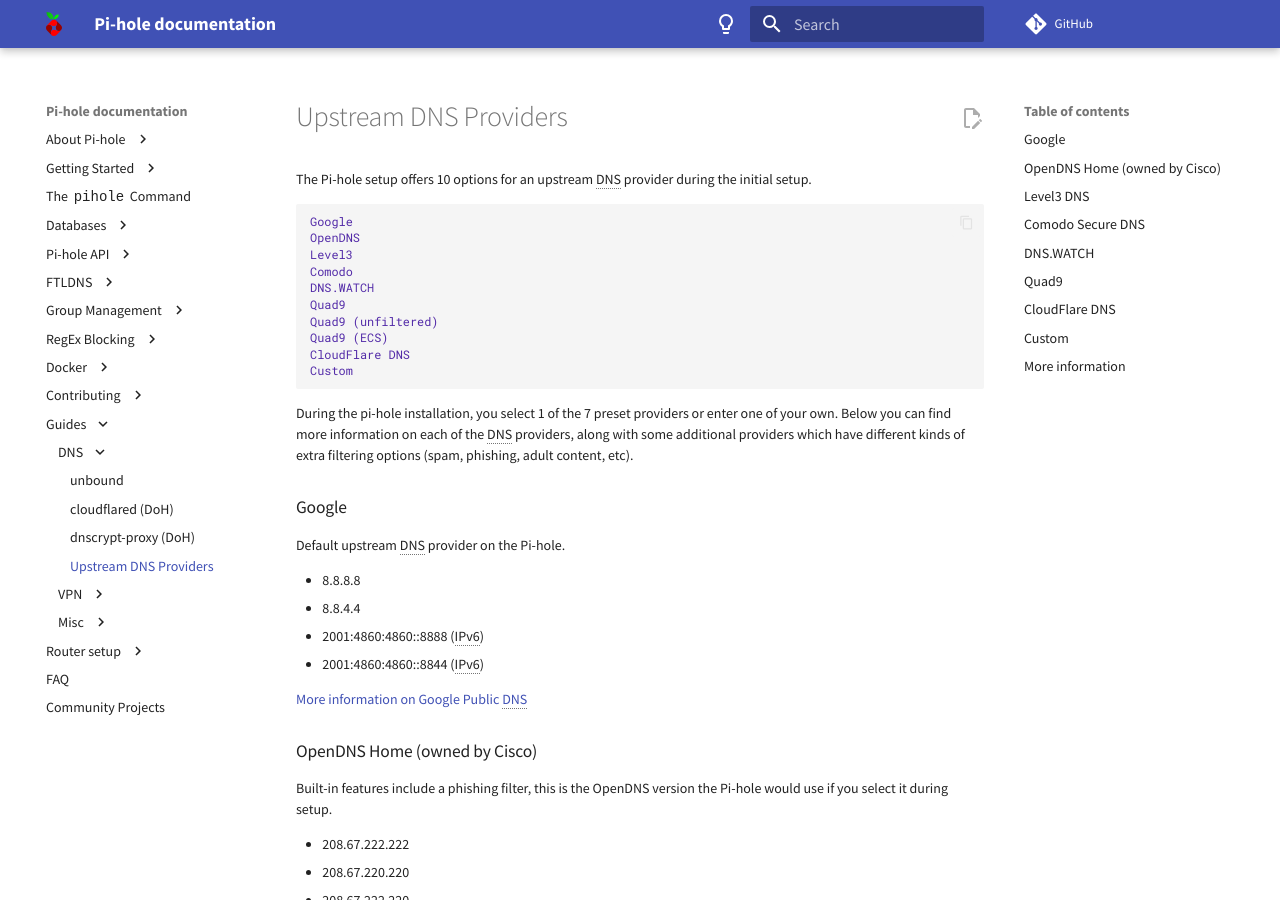
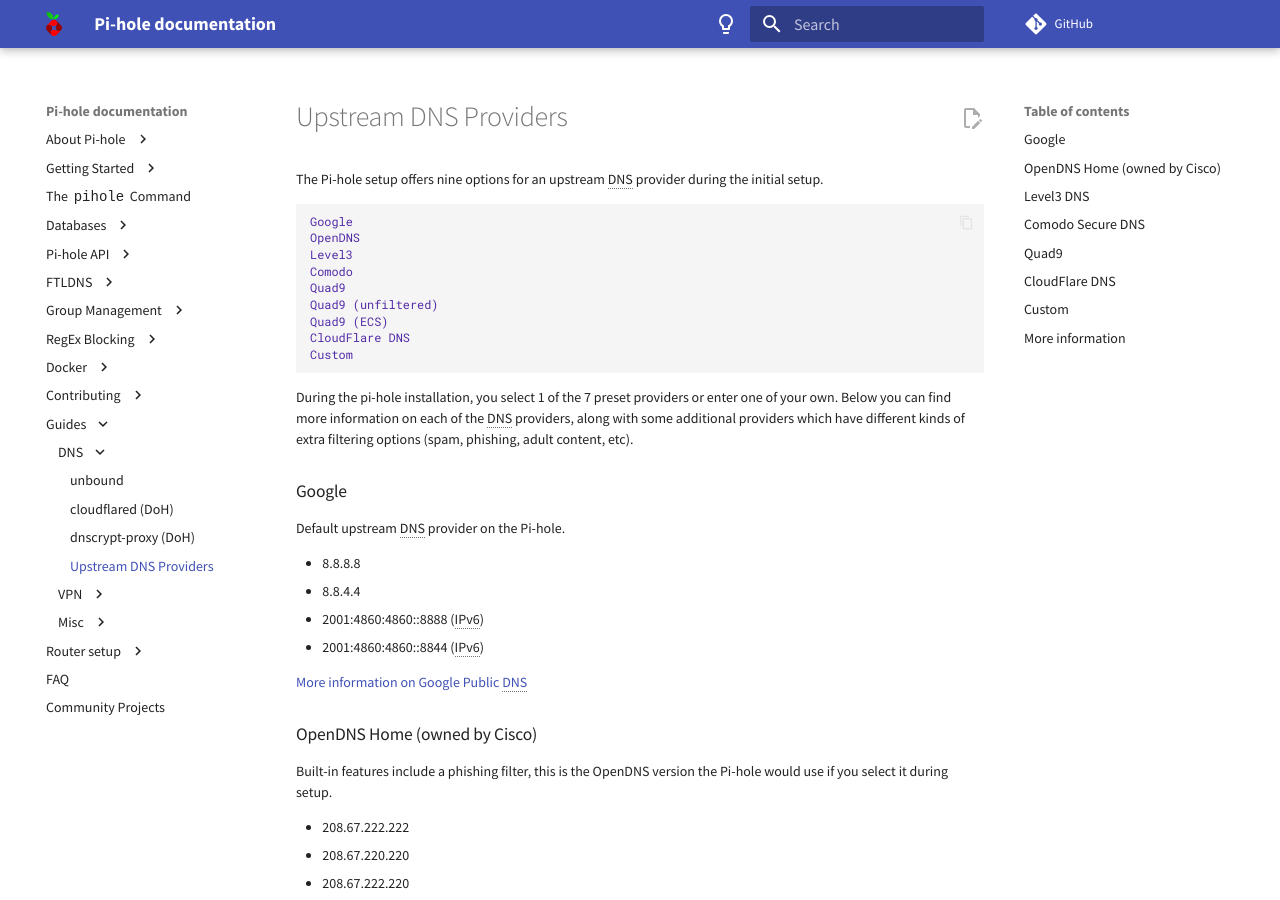
Before and after one commit to pi-hole/docs, an MkDocs documentation site: the page built from docs/guides/dns/upstream-dns-providers.md, in a window 1280 px wide and 900 px high. Built offline with MkDocs 1.6.1 and Material for MkDocs 9.7.7, drawn with Linux system fonts in a browser that asks for light colours; comment, search, counter and statistics services are not loaded; some of the changed text lies outside the part shown.

Commit message:
Documentation change to reflect removal of DNS.WATCH
Signed-off-by: Rob Gill <rrobgill@protonmail.com>

````diff
--- a/docs/guides/dns/upstream-dns-providers.md
+++ b/docs/guides/dns/upstream-dns-providers.md
@@ -1,11 +1,10 @@
-The Pi-hole setup offers 10 options for an upstream DNS provider during the initial setup.
+The Pi-hole setup offers nine options for an upstream DNS provider during the initial setup.
 
 ```text
 Google
 OpenDNS
 Level3
 Comodo
-DNS.WATCH
 Quad9
 Quad9 (unfiltered)
 Quad9 (ECS)
@@ -63,17 +62,6 @@
 - 8.20.247.20
 
 [More information on Comodo Secure DNS](https://www.comodo.com/secure-dns/)
-
-### DNS.WATCH
-
-DNS.WATCH offers Fast, free and uncensored DNS resolution.
-
-- 84.200.69.80
-- 84.200.70.40
-- 2001:1608:10:25::1c04:b12f (IPv6)
-- 2001:1608:10:25::9249:d69b (IPv6)
-
-[More information on DNS.WATCH](https://dns.watch/)
 
 ### Quad9
 
````
